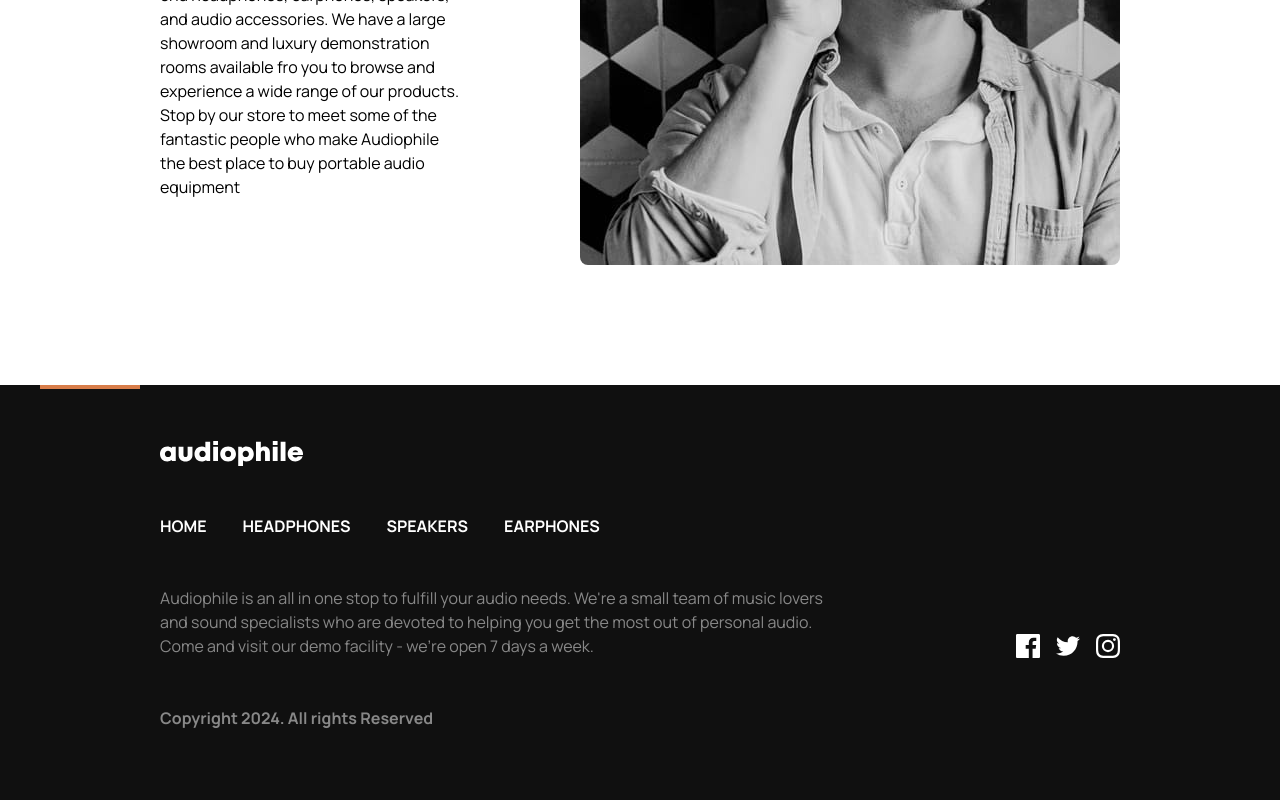
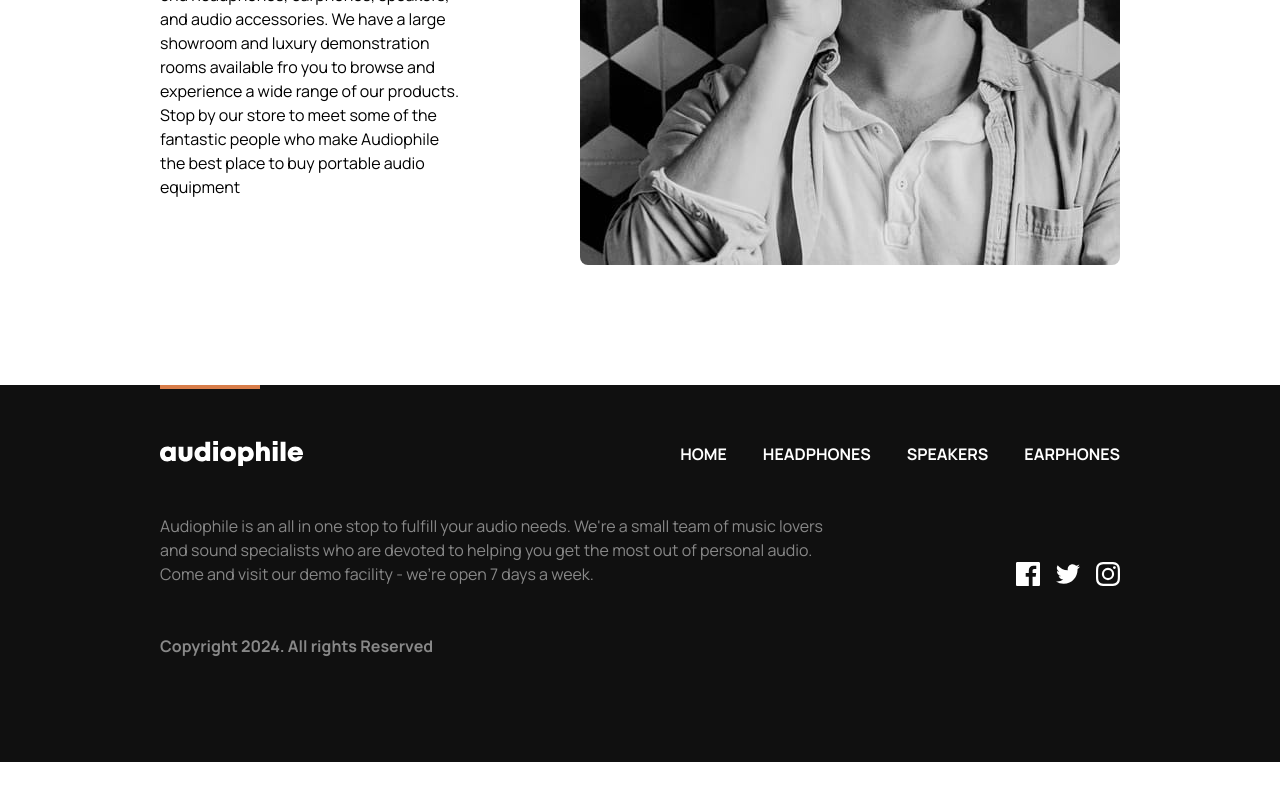
Before and after one commit to humbl3LilaS/audiophile, a React (Vite) app: page / in a window 1280 px wide. Shown: the part 1562-2362 px from the top of the page. After the commit the page ends 2324 px from the top, so only its background shows below. Built offline with nearby package versions, Linux system fonts and the light colour scheme; the HTML template or start-up script is replaced by a standard one.

Commit message:
fix: layout && hover state in footer

```diff
--- a/src/components/Footer.tsx
+++ b/src/components/Footer.tsx
@@ -3,23 +3,23 @@ import { Link } from "react-router-dom";
 const Footer = () => {
 	return (
 		<footer className="px-6 py-14 relative bg-darkBlack md:px-10 lg:px-40">
-			<nav>
+			<nav className=" lg:flex justify-between items-center">
 				<img
 					src="/icons/logo.svg"
 					alt="logo"
 					className="mx-auto mb-12 md:mx-0"
 				/>
-				<ul className="w-full mb-12 flex flex-col items-center justify-center gap-y-4 text-white font-bold uppercase md:flex-row md:gap-x-9 md:gap-y-0 md:justify-start">
-					<li>
+				<ul className="w-full mb-12 flex flex-col items-center justify-center gap-y-4 text-white font-bold uppercase md:flex-row md:gap-x-9 md:gap-y-0 md:justify-start lg:justify-end">
+					<li className="transition-colors duration-500 hover:text-primary">
 						<Link to="/">Home</Link>
 					</li>
-					<li>
+					<li className="transition-colors duration-500 hover:text-primary">
 						<Link to="/headphones">Headphones</Link>
 					</li>
-					<li>
+					<li className="transition-colors duration-500 hover:text-primary">
 						<Link to="/speakers">Speakers</Link>
 					</li>
-					<li>
+					<li className="transition-colors duration-500 hover:text-primary">
 						<Link to="/earphones">Earphones</Link>
 					</li>
 				</ul>
@@ -35,19 +35,24 @@ const Footer = () => {
 					Copyright {new Date().getFullYear()}. All rights Reserved
 				</p>
 				<nav className="lg:order-2 lg:mb-12">
-					<li className="w-full flex items-center justify-center gap-x-4">
+					<ul className="w-full flex items-center justify-center gap-x-4">
+						<li>
 							<Link to="/facebook">
 								<img
 									src="/icons/icon-facebook.svg"
 									alt="facebook"
 								/>
 							</Link>
+						</li>
+						<li>
 							<Link to="/twitter">
 								<img
 									src="/icons/icon-twitter.svg"
 									alt="twitter"
 								/>
 							</Link>
+						</li>
+						<li>
 							<Link to="/instagram">
 								<img
 									src="/icons/icon-instagram.svg"
@@ -55,9 +60,10 @@ const Footer = () => {
 								/>
 							</Link>
 						</li>
+					</ul>
 				</nav>
 			</div>
-			<span className="w-[100px] h-1 absolute top-0 left-1/2 -translate-x-1/2 bg-primary md:left-10 md:-translate-x-0" />
+			<span className="w-[100px] h-1 absolute top-0 left-1/2 -translate-x-1/2 bg-primary md:left-10 md:-translate-x-0 lg:left-[160px]" />
 		</footer>
 	);
 };
```
Lines whose indentation alone changed are shown as unchanged.
